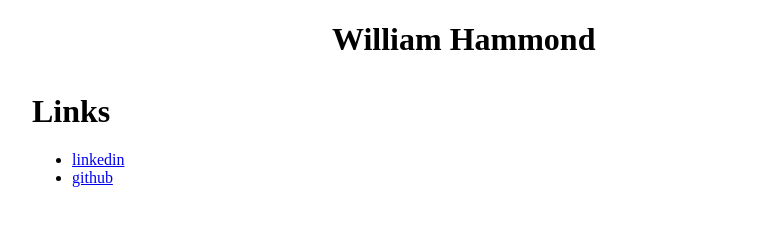
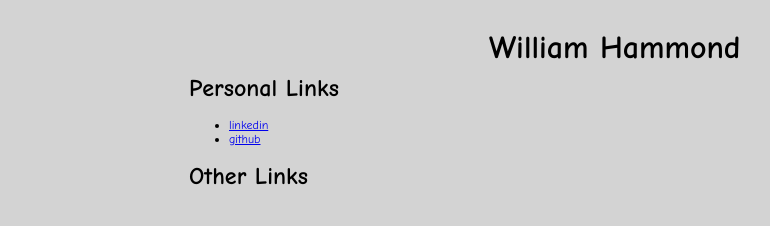
Before and after one commit to WilliamHammond/personalsite, a plain HTML site: page index.html in a window 1280 px wide. Shown: the whole page, without its empty margins (26-796 px from the left). Drawn offline with Linux system fonts and the light colour scheme.

Commit message:
Added background color

```diff
--- a/css/styles.css
+++ b/css/styles.css
@@ -1,12 +1,29 @@
+body {
+    background-color:#D3D3D3;
+}
+
 .left {
     color:black;
+    font-size:12px;
     float:left;
     height:1200px;
     width:250px;
     padding:50px;
+    font-family:"Comic Sans MS"
 }
 
-.center {
+.right {
+    float:right;
     height:1200px;
-    width:600:px;
+    width:600px;
+    font-family:"Comic Sans MS"
 }
+
+.div {
+    margin-top:10px;
+}
+
+.wrapper {
+    width:950px;
+    margin:0 auto;
+}
--- a/index.html
+++ b/index.html
@@ -6,19 +6,24 @@
     <link rel="stylesheet" href="css/styles.css">
 </head>
 <body>
+    <div class="wrapper">
         <div class="left">
             <h1>
-            Links
+                Personal Links
             </h1>
             <ul>
                 <li><a href="https://www.linkedin.com/whammondse">linkedin</a></li>
                 <li><a href="https://www.github.com/WilliamHammond">github</a></li>
             </ul>
+            <h1>
+                Other Links
+            </h1>
         </div>
-    <div class="center">
+        <div class="right">
             <h1>
                 William Hammond
             </h1>
         </div>
+    </div>
 </body>
 </html>
```
Lines whose indentation alone changed are shown as unchanged.
